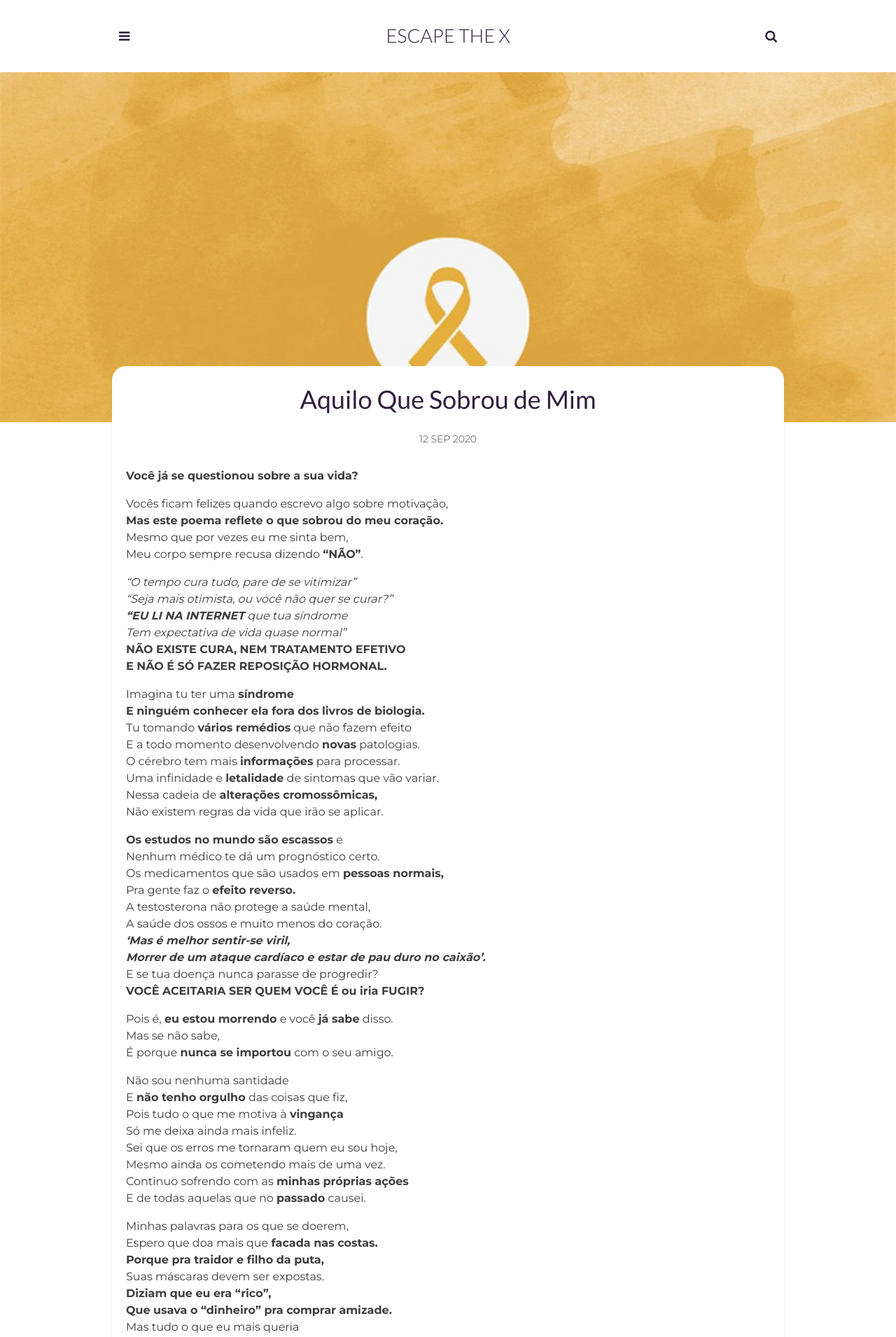
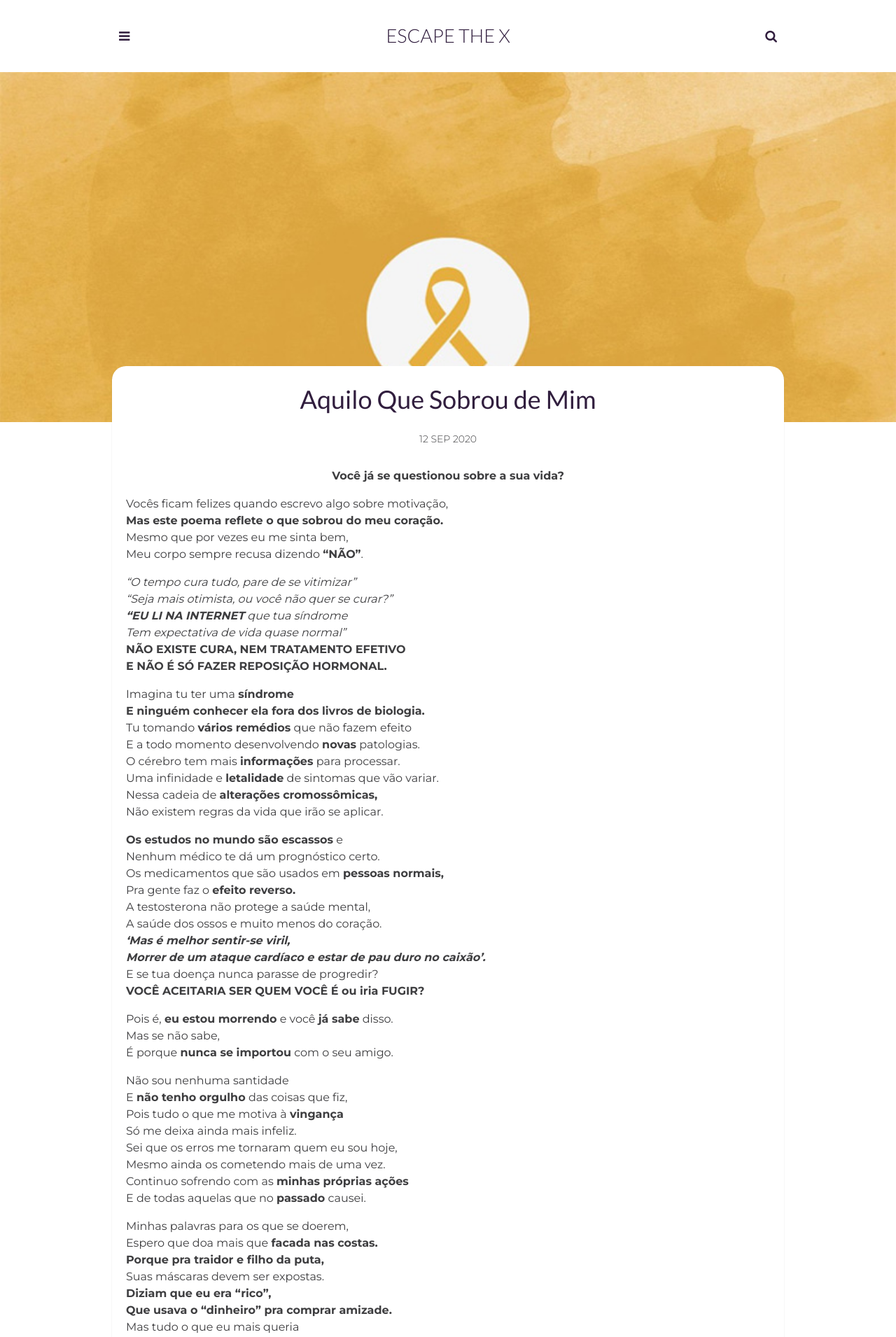
Before and after one commit to EscapeTheX/escapethex.github.io, a Jekyll site: the page built from _posts/2020-09-12-Aquilo-Que-Sobrou-de-Mim.markdown, in a window 1280 px wide. Shown: the top 1910 px of the page at 70% size. Built offline with Jekyll 4.4.1, drawn with Linux system fonts in a browser that asks for light colours.

```diff
--- a/_posts/2020-09-12-Aquilo-Que-Sobrou-de-Mim.markdown
+++ b/_posts/2020-09-12-Aquilo-Que-Sobrou-de-Mim.markdown
@@ -7,7 +7,7 @@ img: setembro.jpg # Add image post (optional)
 tags: [Poemas]
 author:
 ---
-<strong>Você já se questionou sobre a sua vida?</strong>
+<center><strong>Você já se questionou sobre a sua vida?</strong></center>
 
 <p>Vocês ficam felizes quando escrevo algo sobre motivação,<br>
 <strong>Mas este poema reflete o que sobrou do meu coração.</strong><br>
```
